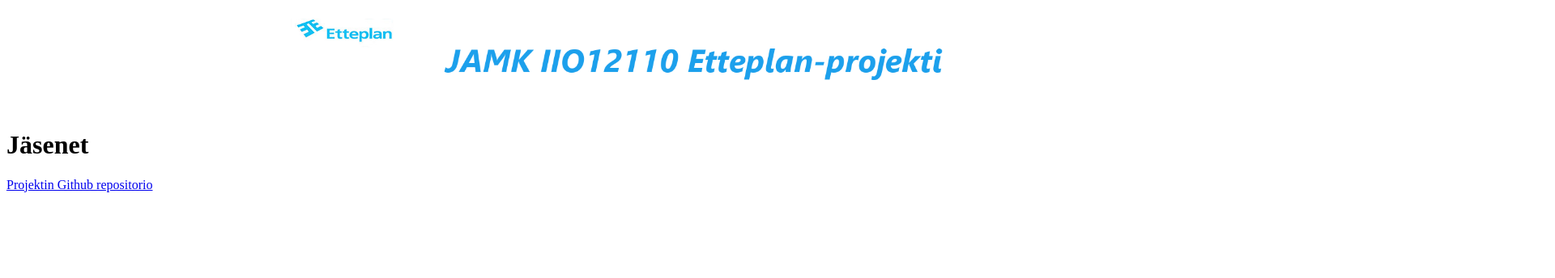
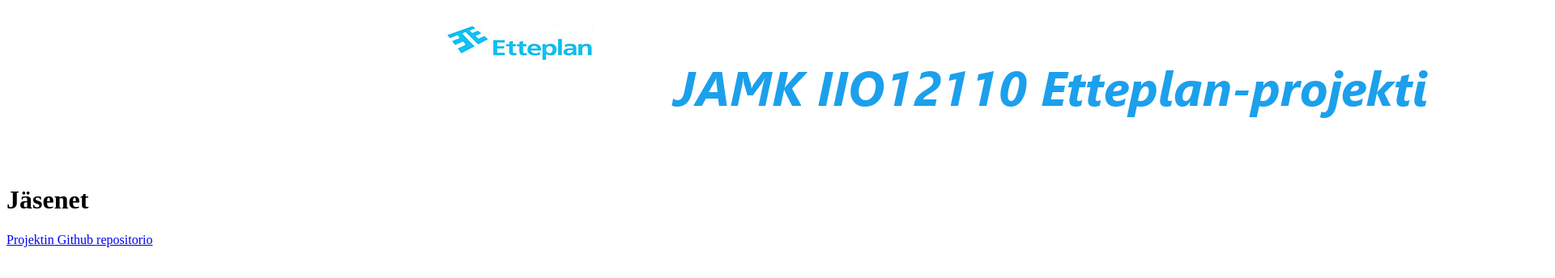
Before and after one commit to Crowmoore/IIO12110-Etteplan-project, a plain HTML site: page index.html in a window 1280 px wide. Shown: the whole page at 81% size, 1920 px wide, since content can reach past the window. Drawn offline with Linux system fonts and the light colour scheme.

Commit message:
Update index.html

```diff
--- a/index.html
+++ b/index.html
@@ -1,4 +1,4 @@
-<img src="https://github.com/Crowmoore/IIO12110-Etteplan-project/blob/master/etteplan.png" alt="banner" width=100%>
+<img src="https://github.com/Crowmoore/IIO12110-Etteplan-project/blob/master/etteplan.png?raw=true" alt="banner">
 
 <div>
   <h1>Jäsenet</h1>
```
